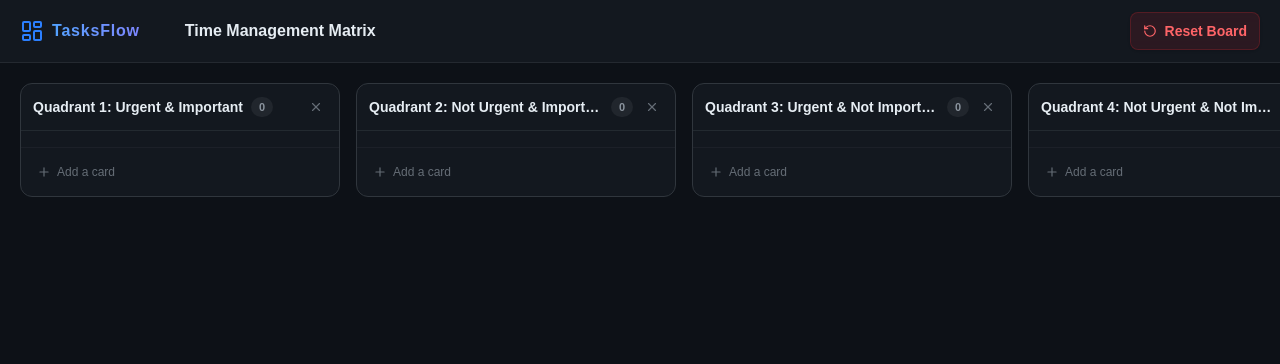
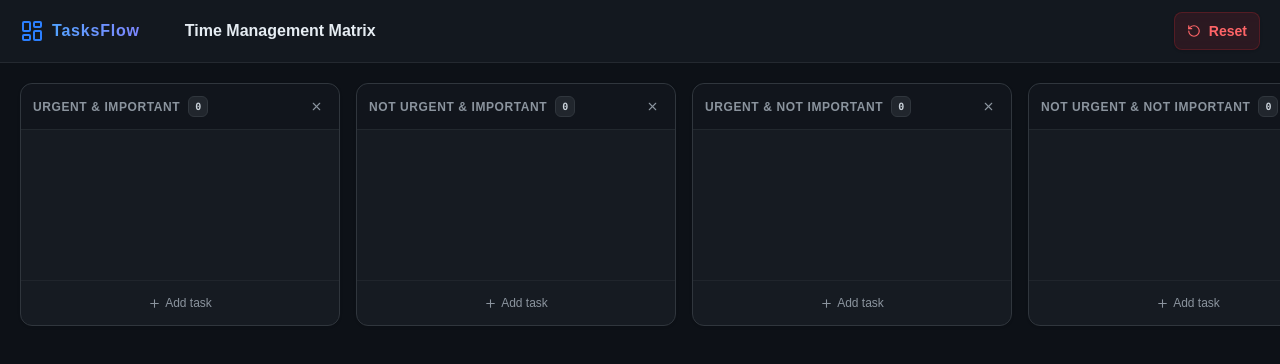
Before and after one commit to AsifHossain22/tasks-flow, a React (Vite) app: page / in a window 1280 px wide. Shown: the top 364 px of the page. Built offline with nearby package versions, Linux system fonts and the light colour scheme.

Commit message:
Updated Quadrant Column

```diff
--- a/src/components/Navbar/Navbar.jsx
+++ b/src/components/Navbar/Navbar.jsx
@@ -61,7 +61,8 @@ function Navbar({ title, onTitleChange, onReset }) {
           title="Reset Matrix Data"
         >
           <RotateCcw size={14} className="animate-hover" />
-          <span className="hidden sm:inline">Reset Board</span>
+          {/* <span className="hidden sm:inline">Reset</span> */}
+          <span className="">Reset</span>
         </button>
       </div>
     </nav>
--- a/src/components/QuadrantColumn/QuadrantColumn.jsx
+++ b/src/components/QuadrantColumn/QuadrantColumn.jsx
@@ -1,15 +1,8 @@
 import React, { useState } from 'react';
 import { Droppable, Draggable } from '@hello-pangea/dnd';
-import { Plus, X, Trash2, CheckSquare, Calendar, FileText } from 'lucide-react';
+import { Plus, X } from 'lucide-react';
 
-function QuadrantColumn({
-  list,
-  cards,
-  onAddCard,
-  onDeleteCard,
-  onOpenModal,
-  onDeleteList,
-}) {
+function QuadrantColumn({ list, cards, onAddCard, onOpenModal, onDeleteList }) {
   const [isAdding, setIsAdding] = useState(false);
   const [inputTitle, setInputTitle] = useState('');
 
@@ -20,101 +13,61 @@ function QuadrantColumn({
     setInputTitle('');
     setIsAdding(false);
   };
+
   return (
-    <div className="bg-(--bg2)/85 border border-(--border) rounded-xl flex flex-col max-h-[calc(100vh-100px)] backdrop-blur-md">
-      {/* ListHeader */}
-      <div className="p-3 flex items-center justify-between border-b border-(--border)/60">
+    <div className="bg-[#161b22] border border-[#30363d] rounded-xl flex flex-col max-h-[calc(100vh-140px)] shadow-sm">
+      {/* ColumnHeader */}
+      <div className="p-3 flex items-center justify-between border-b border-[#30363d]/60 bg-[#0d1117]/50 rounded-t-xl">
         <div className="flex items-center gap-2 truncate pr-2">
-          <h3 className="font-bold text-xs md:text-sm truncate">
+          <h3 className="font-semibold text-xs tracking-wider uppercase text-[#8b949e] truncate whitespace-normal">
             {list.title}
           </h3>
-          <span className="text-[11px] font-bold bg-(--bg4) px-2 py-0.5 rounded-full text-(--text2) shrink-0">
+          <span className="text-[10px] font-mono font-bold bg-[#21262d] text-[#c9d1d9] border border-[#30363d] px-1.5 py-0.5 rounded-md shrink-0">
             {list.cardIds.length}
           </span>
         </div>
-
         <button
-          onClick={() => onDeleteList(list.id)}
-          className="text-(--text3) hover:text-red-400 p-1 rounded-md hover:bg-red-500/10 transition-all duration-150 cursor-pointer shrink-0"
+          onClick={e => {
+            e.stopPropagation();
+            onDeleteList(list.id);
+          }}
+          className="text-[#8b949e] hover:text-red-400 p-1 rounded-md hover:bg-red-500/10 transition-colors cursor-pointer shrink-0"
           title="Delete column"
         >
-          <X size={14} />
+          <X size={13} />
         </button>
       </div>
 
-      {/* DroppableDropZoneContainer */}
+      {/* TaskDropZoneContainer */}
       <Droppable droppableId={list.id}>
-        {provided => (
+        {(provided, snapshot) => (
           <div
             ref={provided.innerRef}
             {...provided.droppableProps}
-            className="p-2 overflow-y-auto flex-1 flex flex-col gap-2 min-h-1"
+            className={`p-2.5 flex-1 overflow-y-auto space-y-2 min-h-37.5 transition-colors duration-150 ${
+              snapshot.isDraggingOver ? 'bg-[#1f242c]/40' : 'bg-transparent'
+            }`}
           >
-            {list.cardIds.map((id, index) => {
-              const card = cards[id];
+            {list.cardIds.map((cardId, index) => {
+              const card = cards[cardId];
               if (!card) return null;
-
-              const checkTotal = card.checklist?.length || 0;
-              const checkDone = card.checklist?.filter(i => i.done).length || 0;
-
               return (
                 <Draggable key={card.id} draggableId={card.id} index={index}>
-                  {(provided, snapshot) => (
+                  {(dragProvided, dragSnapshot) => (
                     <div
-                      ref={provided.innerRef}
-                      {...provided.draggableProps}
-                      {...provided.dragHandleProps}
+                      ref={dragProvided.innerRef}
+                      {...dragProvided.dragHandleProps}
+                      {...dragProvided.draggableProps}
                       onClick={() => onOpenModal(card.id)}
-                      className={`bg-[#1a2332] border border-(--border)/80 rounded-lg group hover:border-blue-500/40 hover:bg-[#1e2b3e] transition-all duration-150 cursor-grab active:cursor-grabbing relative overflow-hidden animate-card-in ${
-                        snapshot.isDragging
-                          ? 'shadow-2xl border-blue-500 ring-2 ring-blue-500/20'
-                          : ''
+                      className={`p-2.5 bg-[#0d1117] border rounded-lg cursor-pointer transition-colors ${
+                        dragSnapshot.isDragging
+                          ? 'border-[#58a6ff] bg-[#161b22]'
+                          : 'border-[#30363d] hover:border-[#8b949e]'
                       }`}
                     >
-                      {card.coverColor && (
-                        <div
-                          className="h-2 w-full"
-                          style={{ backgroundColor: card.coverColor }}
-                        />
-                      )}
-
-                      <div className="p-3">
-                        <p className="text-sm font-medium leading-relaxed wrap-break-word pr-6">
-                          {card.title}
-                        </p>
-
-                        <div className="flex flex-wrap gap-2 mt-2">
-                          {card.description && (
-                            <FileText size={13} className="text-(--text3)" />
-                          )}
-                          {card.dueDate && (
-                            <span className="text-[10px] font-semibold flex items-center gap-1 px-1.5 py-0.5 rounded bg-amber-500/10 text-amber-500">
-                              <Calendar size={11} /> {card.dueDate}
-                            </span>
-                          )}
-                          {checkTotal > 0 && (
-                            <span
-                              className={`text-[10px] font-semibold flex items-center gap-1 px-1.5 py-0.5 rounded ${
-                                checkDone === checkTotal
-                                  ? 'bg-green-500/10 text-green-400'
-                                  : 'bg-(--bg4) text-(--text2)'
-                              }`}
-                            >
-                              <CheckSquare size={11} /> {checkDone}/{checkTotal}
-                            </span>
-                          )}
-                        </div>
-                      </div>
-
-                      <button
-                        onClick={e => {
-                          e.stopPropagation();
-                          onDeleteCard(card.id, list.id);
-                        }}
-                        className="absolute top-2 right-2 p-1 text-(--text3) hover:text-red-400 bg-(--bg2)/80 rounded border border-(--border)/50 opacity-0 group-hover:opacity-100 transition-all duration-150 cursor-pointer"
-                      >
-                        <Trash2 size={12} />
-                      </button>
+                      <h4 className="text-xs font-medium text-[#c9d1d9] tracking-normal line-clamp-2">
+                        {card.title}
+                      </h4>
                     </div>
                   )}
                 </Draggable>
@@ -125,36 +78,31 @@ function QuadrantColumn({
         )}
       </Droppable>
 
-      {/* InlineFormAddActionsWrapper */}
-      <div className="p-2 border-t border-(--border)/30">
+      {/* ColumnFooter */}
+      <div className="p-2 border-t border-[#30363d]/40">
         {!isAdding ? (
           <button
             onClick={() => setIsAdding(true)}
-            className="w-full flex items-center gap-1.5 p-2 text-xs text-(--text3) hover:bg-white/5 hover:text-(--text1) rounded-lg transition-all duration-150 cursor-pointer"
+            className="w-full flex items-center justify-center gap-1 py-1.5 text-xs text-[#8b949e] hover:text-[#c9d1d9] hover:bg-[#21262d] rounded-md transition-all cursor-pointer font-medium"
           >
-            <Plus size={14} /> Add a card
+            <Plus size={13} /> Add task
           </button>
         ) : (
-          <form onSubmit={handleFormSubmit} className="flex flex-col gap-2">
-            <textarea
-              className="w-full bg-[#1a2332] border border-blue-500 rounded-lg text-xs p-2 text-(--text1) outline-none resize-none h-16 focus:ring-2 focus:ring-blue-500/20"
-              placeholder="Enter details for this task..."
+          <form onSubmit={handleFormSubmit} className="flex flex-col gap-2 p-1">
+            <input
+              type="text"
+              className="w-full bg-[#0d1117] border border-[#30363d] focus:border-[#58a6ff] rounded-md text-xs p-2 text-[#c9d1d9] outline-none transition-colors"
+              placeholder="New task title..."
               value={inputTitle}
               onChange={e => setInputTitle(e.target.value)}
               autoFocus
-              onKeyDown={e => {
-                if (e.key === 'Enter' && !e.shiftKey) {
-                  e.preventDefault();
-                  handleFormSubmit(e);
-                }
-              }}
             />
-            <div className="flex gap-1.5">
+            <div className="flex gap-1 justify-end">
               <button
                 type="submit"
-                className="bg-blue-500 hover:bg-blue-600 text-white font-bold text-xs px-3 py-1.5 rounded-lg transition-all shadow-md cursor-pointer"
+                className="bg-[#238636] hover:bg-[#2ea043] text-white font-medium text-xs px-2.5 py-1 rounded-md cursor-pointer transition-colors"
               >
-                Add card
+                Add
               </button>
               <button
                 type="button"
@@ -162,9 +110,9 @@ function QuadrantColumn({
                   setIsAdding(false);
                   setInputTitle('');
                 }}
-                className="text-(--text2) hover:bg-(--bg4) p-1.5 rounded-lg transition-all cursor-pointer"
+                className="text-[#8b949e] hover:bg-[#21262d] px-2 py-1 rounded-md cursor-pointer text-xs"
               >
-                <X size={14} />
+                Cancel
               </button>
             </div>
           </form>
--- a/src/data/initialState.js
+++ b/src/data/initialState.js
@@ -2,12 +2,12 @@ const initialState = {
   boardTitle: 'Time Management Matrix',
   listOrder: ['q1', 'q2', 'q3', 'q4'],
   lists: {
-    q1: { id: 'q1', title: 'Quadrant 1: Urgent & Important', cardIds: [] },
-    q2: { id: 'q2', title: 'Quadrant 2: Not Urgent & Important', cardIds: [] },
-    q3: { id: 'q3', title: 'Quadrant 3: Urgent & Not Important', cardIds: [] },
+    q1: { id: 'q1', title: 'Urgent & Important', cardIds: [] },
+    q2: { id: 'q2', title: 'Not Urgent & Important', cardIds: [] },
+    q3: { id: 'q3', title: 'Urgent & Not Important', cardIds: [] },
     q4: {
       id: 'q4',
-      title: 'Quadrant 4: Not Urgent & Not Important',
+      title: 'Not Urgent & Not Important',
       cardIds: [],
     },
   },
```
Also changed, not shown: src/App.jsx (+4 -5 lines).
